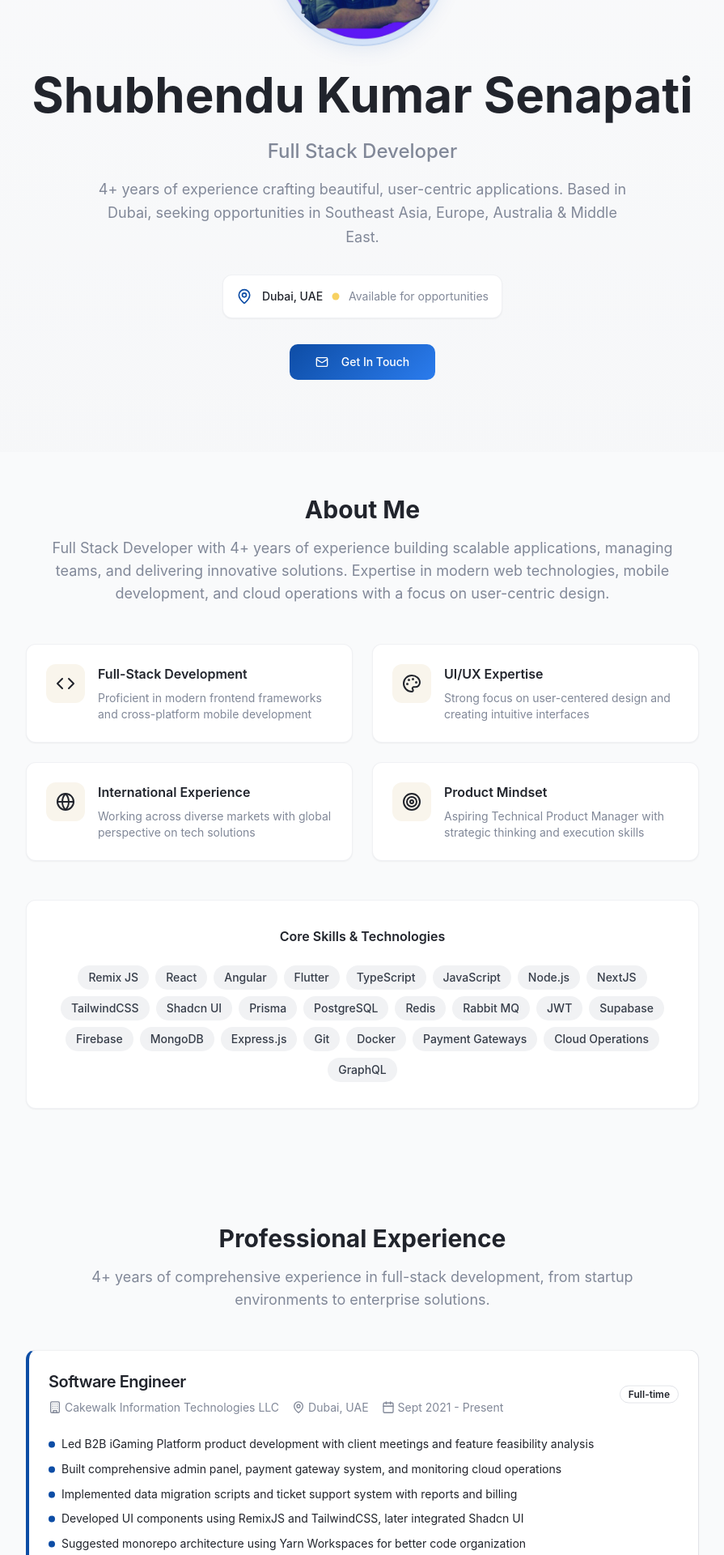
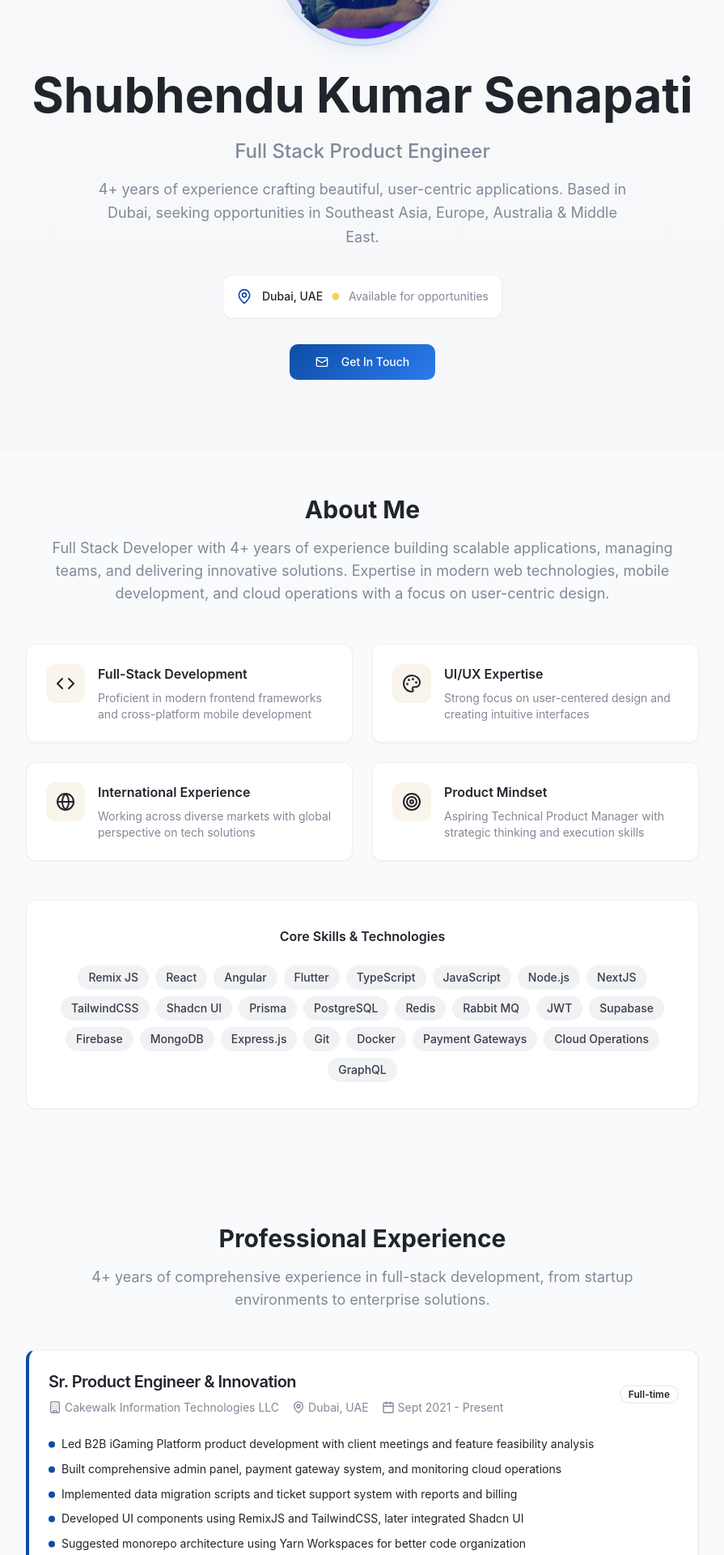
Before and after one commit to sksenapati007/catchshubu, a React (Vite) app: page / in a window 1280 px wide. Shown: the part 242-2162 px from the top of the page at 81% size, without its empty margins (192-1087 px from the left). Built offline with nearby package versions, Linux system fonts and the light colour scheme.

Commit message:
chore: updated role

```diff
--- a/src/components/Experience.tsx
+++ b/src/components/Experience.tsx
@@ -7,7 +7,7 @@ import { motion } from "framer-motion"
 export function Experience() {
   const experiences = [
     {
-      title: "Software Engineer",
+      title: "Sr. Product Engineer & Innovation",
       company: "Cakewalk Information Technologies LLC",
       location: "Dubai, UAE",
       period: "Sept 2021 - Present",
--- a/src/components/Hero.tsx
+++ b/src/components/Hero.tsx
@@ -67,7 +67,7 @@ export function Hero() {
             animate={{ opacity: 1, y: 0 }}
             transition={{ duration: 0.8, delay: 0.4 }}
           >
-            Full Stack Developer
+            Full Stack Product Engineer
           </motion.p>
 
           <motion.p
```
